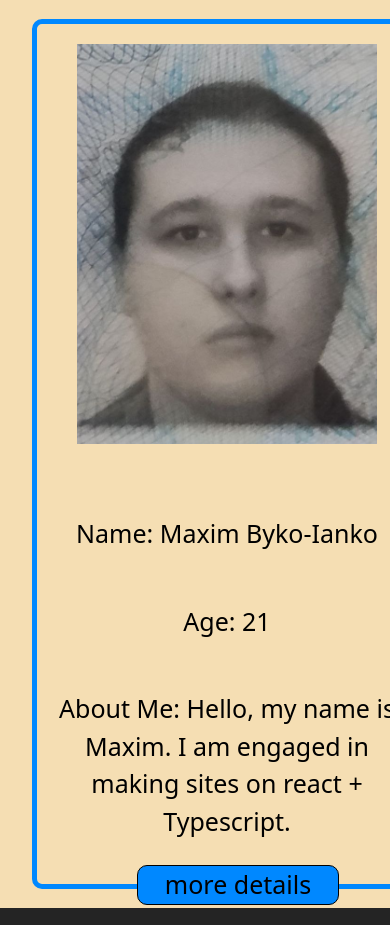
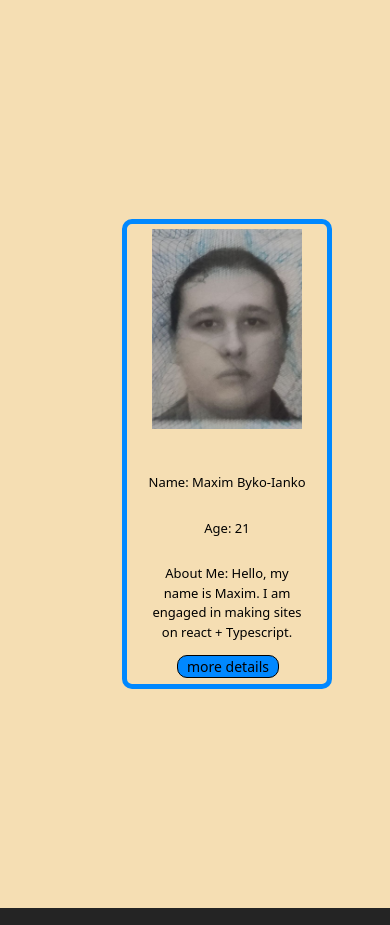
Before and after one commit to Merixion/MyInformation, a React (Vite) app in the folder MyInformations/: page / in a window 390 px wide. Shown: the top 925 px of the page. Built offline with nearby package versions, Linux system fonts and the light colour scheme.

Commit message:
version for mobile

```diff
--- a/MyInformations/src/App.css
+++ b/MyInformations/src/App.css
@@ -24,12 +24,12 @@
 @media(max-width: 1068px) {
   .StandardLink{
     text-decoration: none;
-    font-size: 25px;
-    width: 200px;
+    font-size: 14px;
+    width: 100px;
     background: rgb(0, 136, 255);
     color: black;
     border-radius: 10px;
     border: 1px solid black;
-    transform: translateX(80px);
+    transform: translateX(30px);
   }
 }
--- a/MyInformations/src/components/HomePage/HomePage.module.css
+++ b/MyInformations/src/components/HomePage/HomePage.module.css
@@ -38,8 +38,8 @@
     display: flex;
     flex-direction: column;
     color: black;
-    height:  860px;
-    width: 400px;
+    height:  460px;
+    width: 200px;
   }
 
   .textInfo{
@@ -47,17 +47,17 @@
     align-self: center;
     justify-content: center;
     flex-direction: column;
-    font-size: 25px;
+    font-size: 13px;
     padding: 20px;
     flex: 1;
   }
 
   .ImageInfo img{
-    height:  400px;
-    width: 300px;
+    height:  200px;
+    width: 150px;
     object-fit: cover;
     border-radius: 5px;
-    padding: 20px;
+    padding: 5px;
   }
 
   .AllHomePage{
--- a/MyInformations/src/components/MoreInformation/MoreInformation.module.css
+++ b/MyInformations/src/components/MoreInformation/MoreInformation.module.css
@@ -56,5 +56,6 @@
 @media(max-width: 1068px){
   .InformationMore li:hover{
     background: rgb(248, 176, 248);
+    transform: translateY(0px);
   }
 }
```
